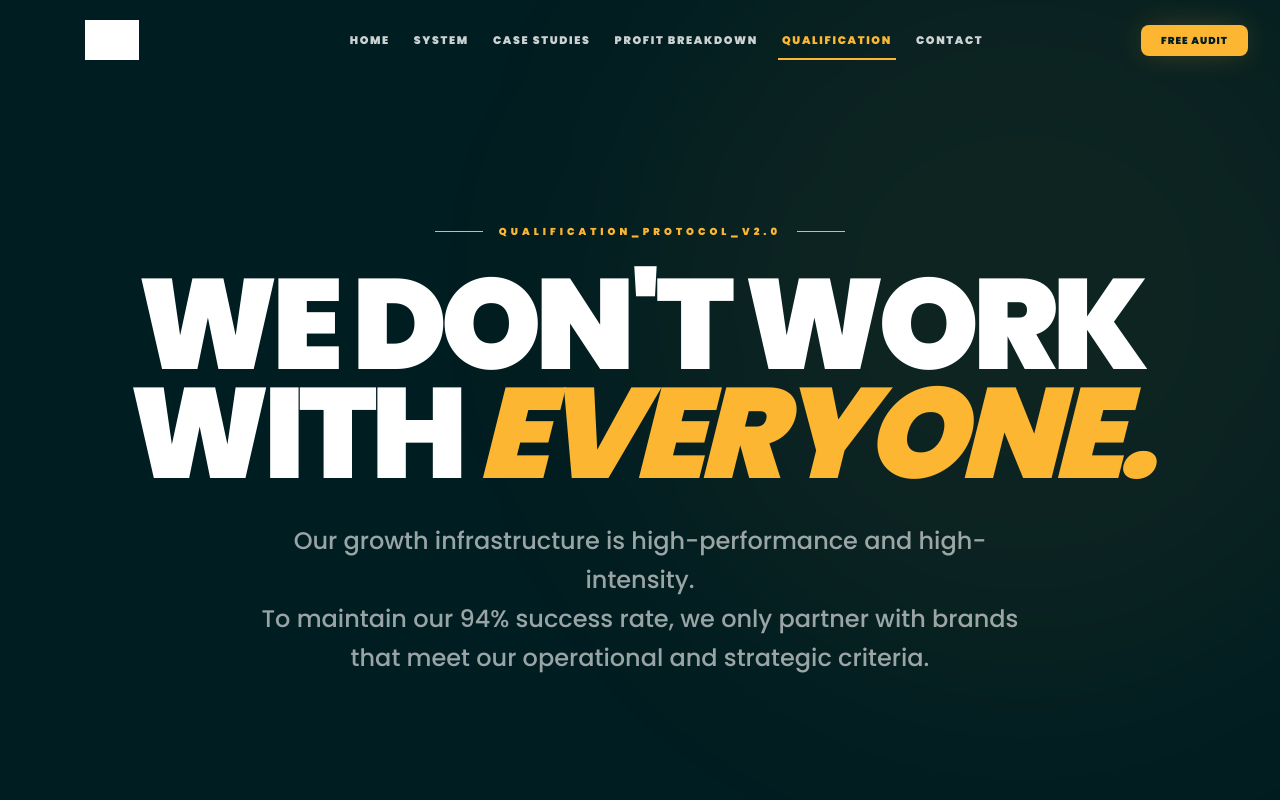
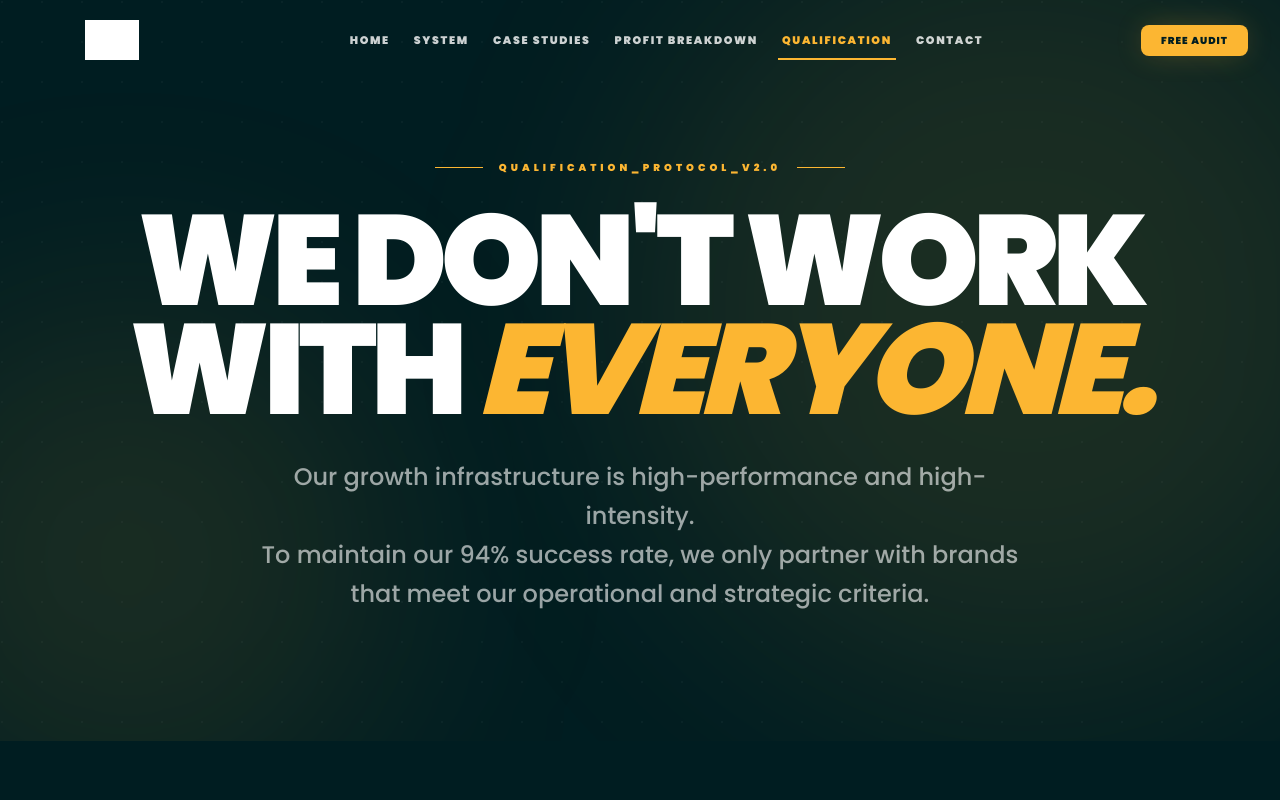
Before and after one commit to techinfigo/Techinfigo-Latest, a Next.js app: page /qualification in a window 1280 px wide. Shown: the top 800 px of the page. Built offline with nearby package versions, Linux system fonts and the light colour scheme; grey boxes are pictures that could not be loaded.

Commit message:
feat: Enhance qualification page hero section styling
Adjusted padding, added subtle background pattern, and repositioned background elements to improve visual appeal and user experience on the qualification page hero section.

```diff
--- a/components/QualificationPage.tsx
+++ b/components/QualificationPage.tsx
@@ -68,8 +68,11 @@ export const QualificationPage: React.FC<QualificationPageProps> = ({ onNavigate
   return (
     <div className="min-h-screen bg-brandDark font-sans selection:bg-brandYellow selection:text-brandDark">
       {/* 1. HERO SECTION */}
-      <section className="bg-brandDark pt-32 pb-20 lg:pt-56 lg:pb-48 px-6 lg:px-12 relative overflow-hidden flex items-center min-h-[80vh]">
-        <div className="absolute top-[-10%] right-[-10%] w-[60vw] h-[60vw] bg-brandYellow/5 rounded-full blur-[120px] pointer-events-none"></div>
+      <section className="bg-brandDark pt-24 pb-16 lg:pt-40 lg:pb-32 px-6 lg:px-12 relative overflow-hidden flex items-center min-h-[60vh]">
+        {/* Subtle Background Pattern */}
+        <div className="absolute inset-0 opacity-[0.03] pointer-events-none" style={{ backgroundImage: 'radial-gradient(circle at 2px 2px, white 1px, transparent 0)', backgroundSize: '40px 40px' }}></div>
+        <div className="absolute top-[-10%] right-[-10%] w-[60vw] h-[60vw] bg-brandYellow/10 rounded-full blur-[120px] pointer-events-none"></div>
+        <div className="absolute bottom-[-10%] left-[-10%] w-[40vw] h-[40vw] bg-brandYellow/10 rounded-full blur-[120px] pointer-events-none"></div>
         <div className="max-w-6xl mx-auto text-center relative z-10 w-full space-y-12 animate-slide-up">
           <div className="space-y-8">
             <motion.div
```
